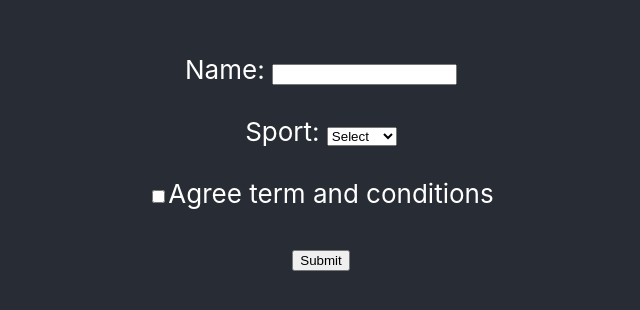
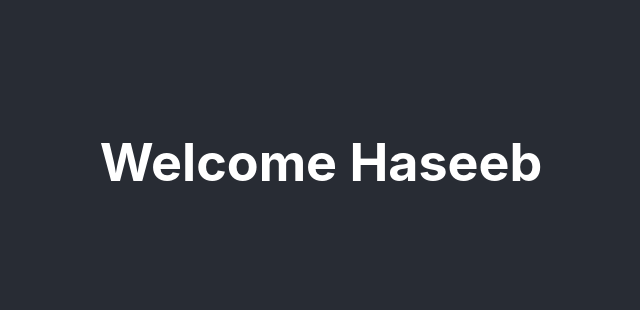
Before and after one commit to haseebulamin/React-Course-Project, a React (Create React App) app: page / in a window 1280 px wide. Shown: the part 238-548 px from the top of the page, without its empty margins (319-959 px from the left). Built offline with nearby package versions, Linux system fonts and the light colour scheme.

Commit message:
Rendering condition IF

```diff
--- a/src/App.js
+++ b/src/App.js
@@ -1,10 +1,10 @@
 import './App.css';
-import HandleForm from './Components/React-roadmap-Docs/HandleForm';
+import RenderingCondition from './Components/React-roadmap-Docs/RenderingCondition';
 function App() {
   return (
     <div className="App">
       <header className="App-header">
-        <HandleForm/>
+        <RenderingCondition/>
       </header>
     </div>
   );
--- /dev/null
+++ b/src/Components/React-roadmap-Docs/RenderingCondition.jsx
@@ -0,0 +1,10 @@
+import React,{useState} from 'react'
+
+export default function RenderingCondition() {
+    const [login, setLogin] = useState(true)
+  return (
+    <div>
+        {login ?  <h1>Welcome Haseeb</h1>: <h1>Hello Haseeb</h1>}
+    </div>
+  )
+}
```
